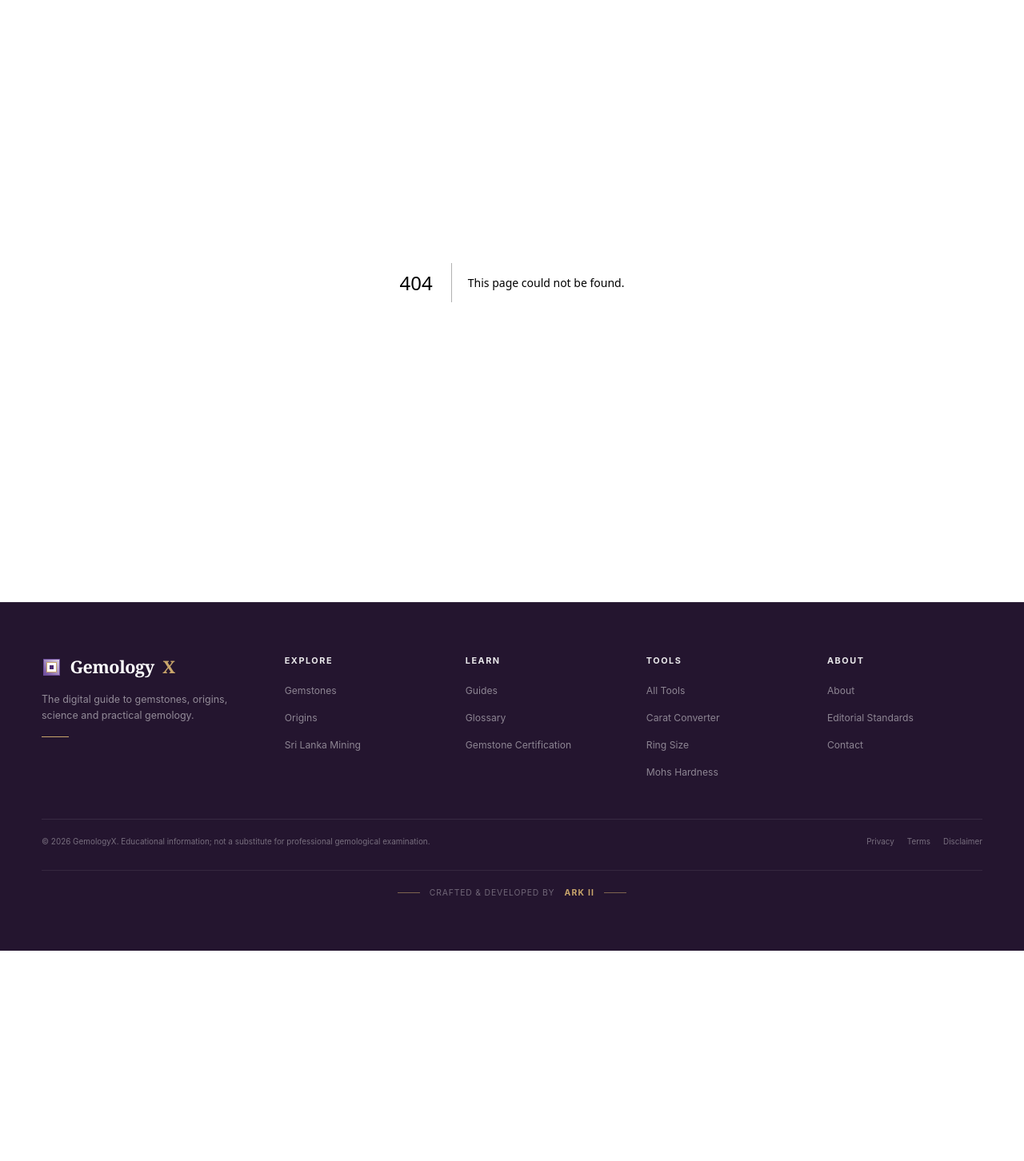
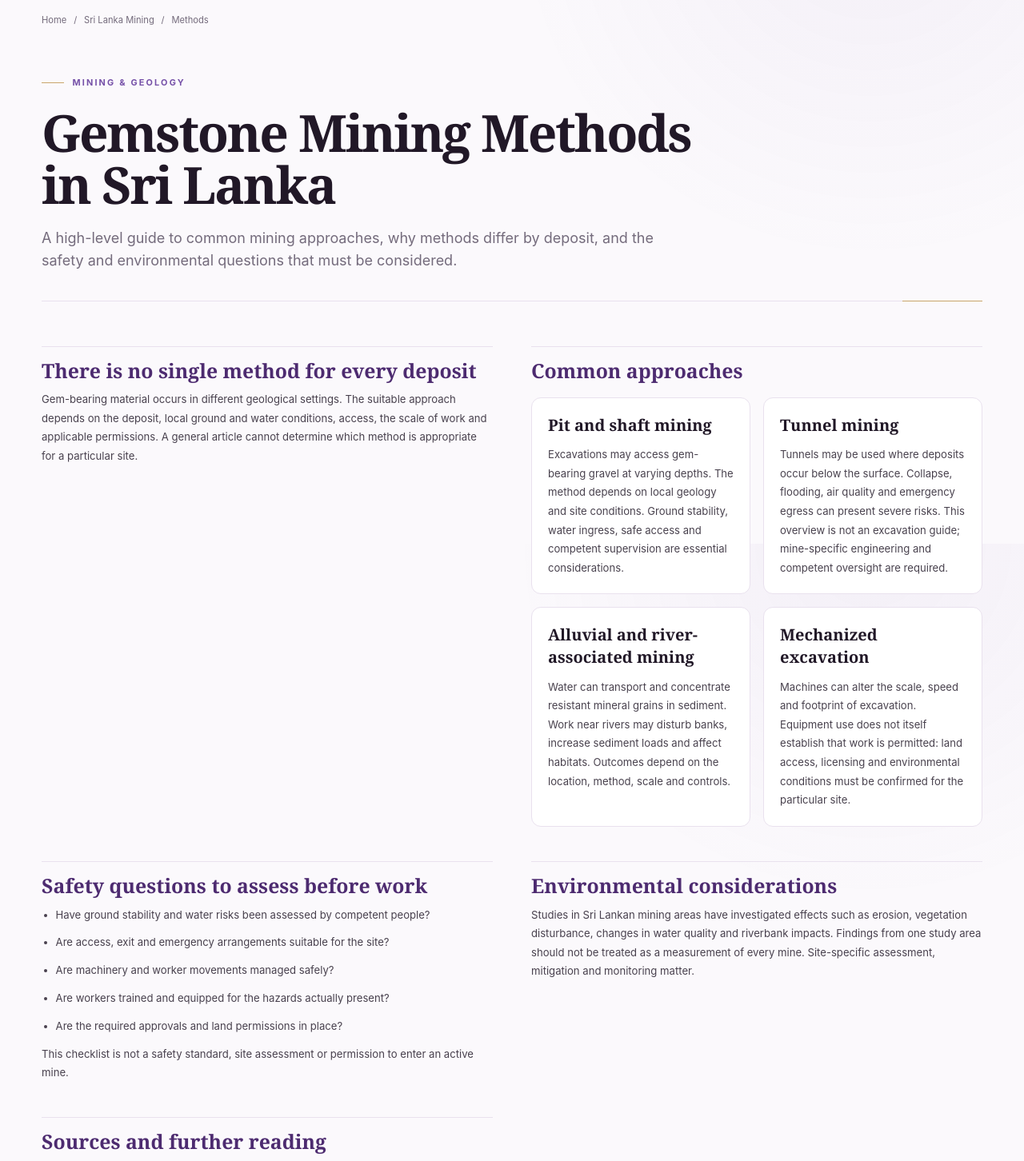
Before and after one commit to LinukaBandara/GemologyX, a Next.js app: page /sri-lanka-mining/methods in a window 1280 px wide. Before the commit this address had no page. Shown: the part 120-1572 px from the top of the page at 80% size. Before the commit the page ends 1309 px from the top, so only its background shows below. Built offline with nearby package versions, Linux system fonts and the light colour scheme.

Commit message:
Add mining methods guide

```diff
--- /dev/null
+++ b/src/app/sri-lanka-mining/methods/page.tsx
@@ -0,0 +1,41 @@
+import type { Metadata } from "next";
+import Link from "next/link";
+import { ArrowLeft, ExternalLink } from "lucide-react";
+
+export const metadata: Metadata = {
+  title: "Gemstone Mining Methods in Sri Lanka",
+  description: "Understand the broad differences between pit, tunnel, alluvial and mechanized gemstone mining, including site-specific safety and environmental considerations.",
+  alternates: { canonical: "/sri-lanka-mining/methods" },
+};
+
+const sources = [
+  { title: "NGJA — Gemstone mining industry", href: "https://ngja.gov.lk/gems/gemstone-mining-industry/" },
+  { title: "Research: environmental effects in Ratnapura", href: "https://journals.sjp.ac.lk/index.php/SLJRE/article/view/6355" },
+];
+
+const methods = [
+  { title: "Pit and shaft mining", body: "Excavations may access gem-bearing gravel at varying depths. The method depends on local geology and site conditions. Ground stability, water ingress, safe access and competent supervision are essential considerations." },
+  { title: "Tunnel mining", body: "Tunnels may be used where deposits occur below the surface. Collapse, flooding, air quality and emergency egress can present severe risks. This overview is not an excavation guide; mine-specific engineering and competent oversight are required." },
+  { title: "Alluvial and river-associated mining", body: "Water can transport and concentrate resistant mineral grains in sediment. Work near rivers may disturb banks, increase sediment loads and affect habitats. Outcomes depend on the location, method, scale and controls." },
+  { title: "Mechanized excavation", body: "Machines can alter the scale, speed and footprint of excavation. Equipment use does not itself establish that work is permitted: land access, licensing and environmental conditions must be confirmed for the particular site." },
+];
+
+export default function MiningMethodsPage() {
+  return <article className="container-page max-w-4xl py-12 md:py-16">
+    <nav className="luxury-breadcrumb" aria-label="Breadcrumb"><Link href="/">Home</Link><span>/</span><Link href="/sri-lanka-mining">Sri Lanka Mining</Link><span>/</span><span>Methods</span></nav>
+    <header className="article-hero">
+      <div className="luxury-eyebrow"><span /> MINING & GEOLOGY</div>
+      <h1 className="mt-5 font-serif text-4xl font-semibold leading-tight md:text-6xl">Gemstone Mining Methods in Sri Lanka</h1>
+      <p className="mt-5 max-w-3xl text-base leading-7 text-muted md:text-lg">A high-level guide to common mining approaches, why methods differ by deposit, and the safety and environmental questions that must be considered.</p>
+    </header>
+    <div className="profile-content">
+      <section><h2>There is no single method for every deposit</h2><p>Gem-bearing material occurs in different geological settings. The suitable approach depends on the deposit, local ground and water conditions, access, the scale of work and applicable permissions. A general article cannot determine which method is appropriate for a particular site.</p></section>
+      <section><h2>Common approaches</h2><div className="mt-5 grid gap-4 sm:grid-cols-2">{methods.map((m) => <div key={m.title} className="rounded-xl border border-border bg-surface p-5"><h3 className="font-serif text-xl font-semibold">{m.title}</h3><p className="mt-3 text-sm leading-6 text-muted">{m.body}</p></div>)}</div></section>
+      <section><h2>Safety questions to assess before work</h2><ul><li>Have ground stability and water risks been assessed by competent people?</li><li>Are access, exit and emergency arrangements suitable for the site?</li><li>Are machinery and worker movements managed safely?</li><li>Are workers trained and equipped for the hazards actually present?</li><li>Are the required approvals and land permissions in place?</li></ul><p>This checklist is not a safety standard, site assessment or permission to enter an active mine.</p></section>
+      <section><h2>Environmental considerations</h2><p>Studies in Sri Lankan mining areas have investigated effects such as erosion, vegetation disturbance, changes in water quality and riverbank impacts. Findings from one study area should not be treated as a measurement of every mine. Site-specific assessment, mitigation and monitoring matter.</p></section>
+      <section><h2>Sources and further reading</h2>{sources.map(s=><a key={s.href} className="mt-3 flex items-center justify-between rounded-lg border border-border bg-surface p-4 hover:border-accent" href={s.href} target="_blank" rel="noreferrer"><span>{s.title}</span><ExternalLink size={15} className="text-accent"/></a>)}</section>
+    </div>
+    <div className="mt-10"><Link href="/sri-lanka-mining" className="luxury-button luxury-button-secondary"><ArrowLeft size={15}/> Back to Sri Lanka Mining hub</Link></div>
+    <aside className="mt-8 rounded-xl border border-border bg-surface p-5 text-sm leading-6 text-muted"><strong className="text-foreground">Note:</strong> General education only. Confirm current requirements with the relevant Sri Lankan authority and qualified professionals before undertaking mining activity.</aside>
+  </article>;
+}
```
